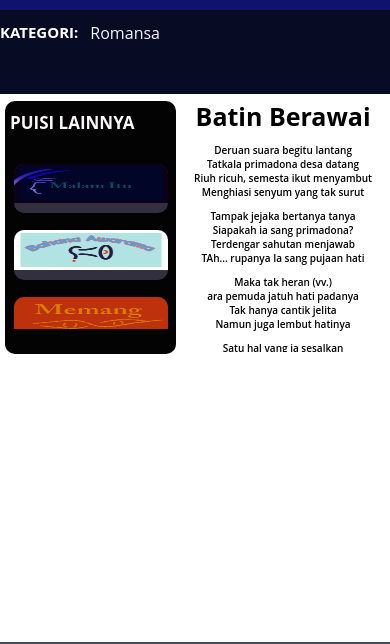
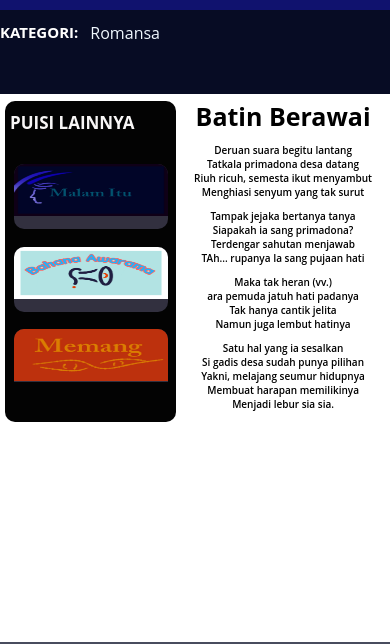
Before and after one commit to galih342/buku, a plain HTML site: page cer.html in a window 390 px wide. Shown: the part 162-806 px from the top of the page. Drawn offline with Linux system fonts and the light colour scheme.

Commit message:
Update gya.css

```diff
--- a/gya.css
+++ b/gya.css
@@ -952,7 +952,7 @@ p2 {
   aside {
     background: #030303;
     width: 80%;
-    height: 30vh;
+    height: 38vh;
     margin-top: 7px;
     border-radius: 10px;
     margin-left: 5px;
@@ -961,7 +961,7 @@ p2 {
   #watsid {
     margin-right: auto;
     margin-left: auto;
-    height: 65%;
+    height: 68%;
     overflow-y: scroll;
   }
 
@@ -970,7 +970,7 @@ p2 {
     margin-left: auto;
     width: 100%;
     max-width: 800px;
-    height: 30vh;
+    height: 38vh;
     overflow-y: scroll;
 }
 
```
